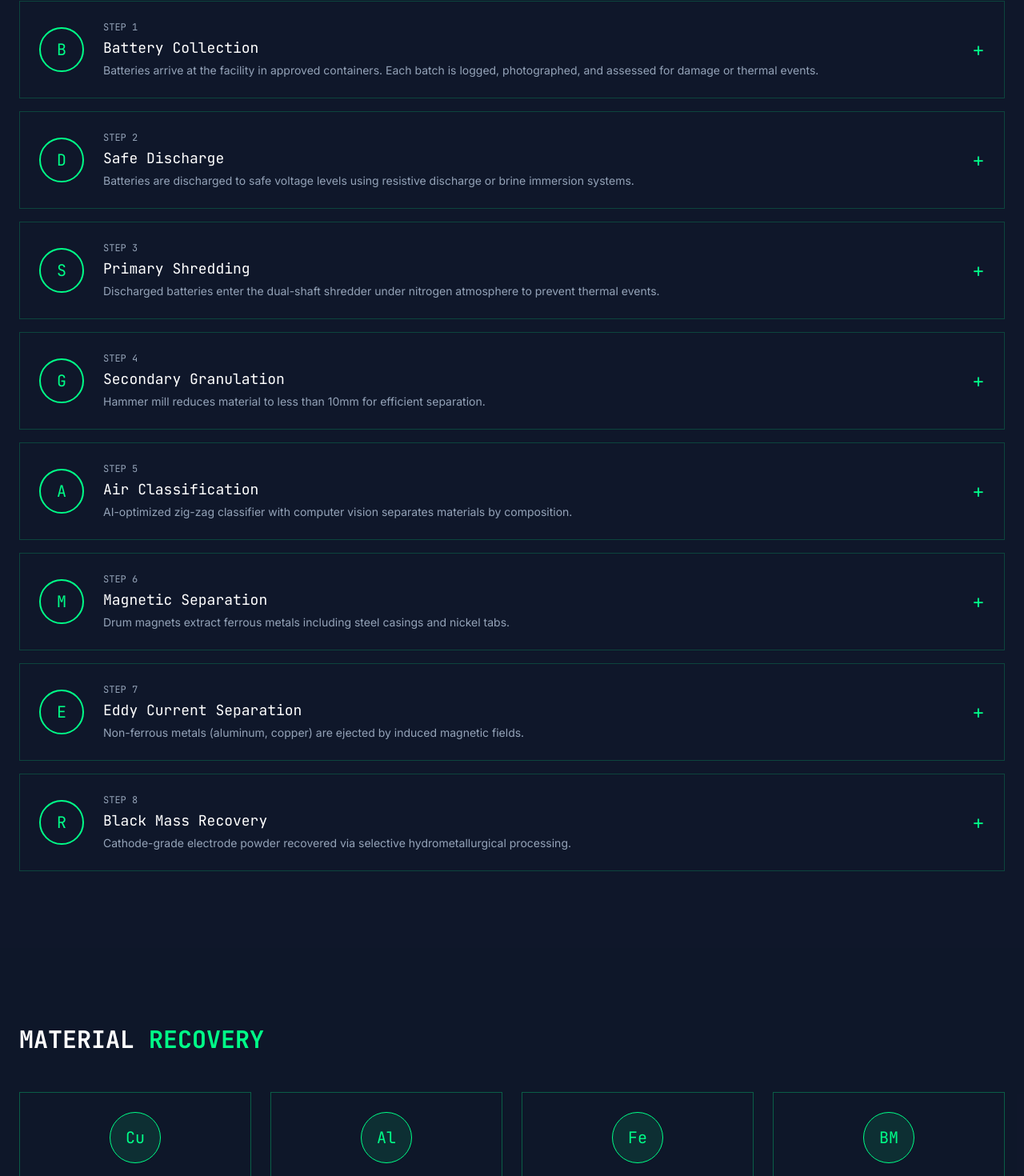
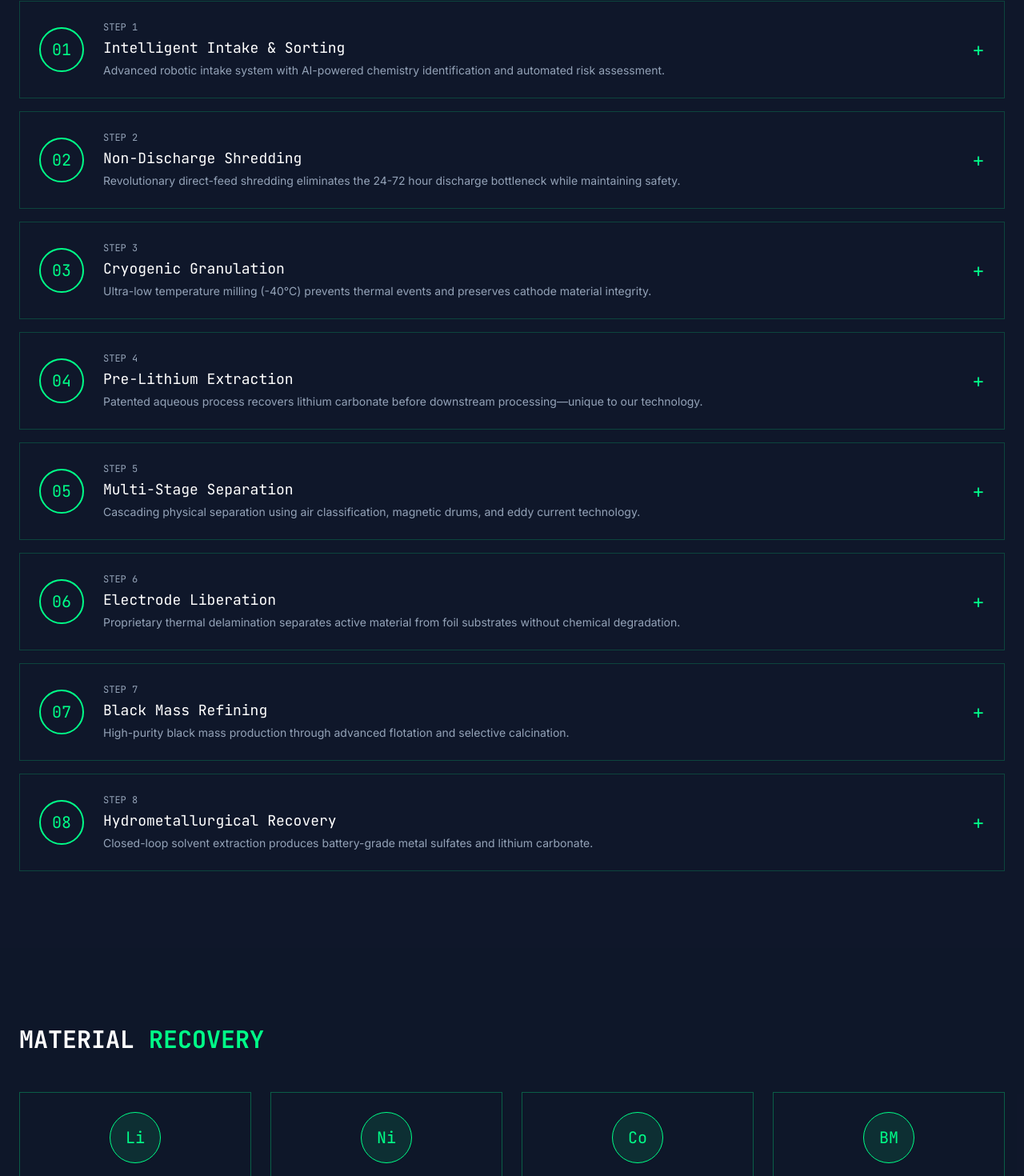
Before and after one commit to UDGOK/z1recycle, a React (Vite) app: page /process in a window 1280 px wide. Shown: the part 1682-3152 px from the top of the page at 80% size. Built offline with nearby package versions, Linux system fonts and the light colour scheme.

Commit message:
Enhanced recycling process with advanced technical details

```diff
--- a/src/pages/process/RecyclingProcess.tsx
+++ b/src/pages/process/RecyclingProcess.tsx
@@ -7,67 +7,67 @@ import AnimatedCounter from '../../components/ui/AnimatedCounter';
 const processSteps = [
   {
     step: 1,
-    name: 'Battery Collection',
-    description: 'Batteries arrive at the facility in approved containers. Each batch is logged, photographed, and assessed for damage or thermal events.',
-    details: 'Incoming batteries are sorted by chemistry (NMC, LFP, NCA) and state of charge. Damaged or swollen cells are isolated for special handling.',
-    icon: 'B',
+    name: 'Intelligent Intake & Sorting',
+    description: 'Advanced robotic intake system with AI-powered chemistry identification and automated risk assessment.',
+    details: 'X-ray fluorescence (XRF) and machine vision identify cell chemistry (NMC, LFP, NCA, LCO) with 99.2% accuracy. Thermal imaging detects compromised cells. Automated conveyor routing sorts by chemistry type and hazard level—no manual handling of high-risk units.',
+    icon: '01',
   },
   {
     step: 2,
-    name: 'Safe Discharge',
-    description: 'Batteries are discharged to safe voltage levels using resistive discharge or brine immersion systems.',
-    details: 'Target voltage is below 1V per cell. Hydrogen gas from brine discharge is captured and vented safely. Process takes 24-72 hours depending on pack size.',
-    icon: 'D',
+    name: 'Non-Discharge Shredding',
+    description: 'Revolutionary direct-feed shredding eliminates the 24-72 hour discharge bottleneck while maintaining safety.',
+    details: 'Proprietary inert-atmosphere chamber maintains O₂ below 1% using continuous nitrogen injection. Real-time gas chromatography monitors H₂, CO, and electrolyte vapor. Automated fire suppression with CO₂ flooding activates in <200ms if thermal runaway is detected. Processes charged cells safely—no pre-discharge required.',
+    icon: '02',
   },
   {
     step: 3,
-    name: 'Primary Shredding',
-    description: 'Discharged batteries enter the dual-shaft shredder under nitrogen atmosphere to prevent thermal events.',
-    details: 'Output size is 4-6 inches. Continuous hydrogen and temperature monitoring. Automatic nitrogen injection maintains inert atmosphere.',
-    icon: 'S',
+    name: 'Cryogenic Granulation',
+    description: 'Ultra-low temperature milling (-40°C) prevents thermal events and preserves cathode material integrity.',
+    details: 'Liquid nitrogen-cooled hammer mill reduces material to <6mm with zero thermal degradation. Cold processing prevents electrolyte evaporation and oxidation of active materials. Output particle size distribution: D50 = 2.3mm, D90 = 5.8mm. Throughput: 2,500 kg/hour per line.',
+    icon: '03',
   },
   {
     step: 4,
-    name: 'Secondary Granulation',
-    description: 'Hammer mill reduces material to less than 10mm for efficient separation.',
-    details: 'Enclosed system with dust collection. Material exits through screen sizing. Oversized material returns for additional processing.',
-    icon: 'G',
+    name: 'Pre-Lithium Extraction',
+    description: 'Patented aqueous process recovers lithium carbonate before downstream processing—unique to our technology.',
+    details: 'Selective leaching at 60°C with proprietary reagent targets lithium in electrolyte and SEI layer. Achieves 92% Li recovery at this stage. Produces battery-grade Li₂CO₃ (99.5% purity) directly. Reduces downstream hydromet complexity and acid consumption by 40%.',
+    icon: '04',
   },
   {
     step: 5,
-    name: 'Air Classification',
-    description: 'AI-optimized zig-zag classifier with computer vision separates materials by composition.',
-    details: 'Sensor-based sorting with real-time material composition analysis. Light fraction to recycler, heavy to magnetic separation. AI achieves 98%+ yield.',
-    icon: 'A',
+    name: 'Multi-Stage Separation',
+    description: 'Cascading physical separation using air classification, magnetic drums, and eddy current technology.',
+    details: 'Stage 1: Zig-zag air classifier separates separator film and plastics (>99% capture). Stage 2: Rare-earth magnetic drums extract steel casings and Ni tabs. Stage 3: High-frequency eddy current separators recover Al foil and Cu current collectors. Combined metal purity exceeds 97%.',
+    icon: '05',
   },
   {
     step: 6,
-    name: 'Magnetic Separation',
-    description: 'Drum magnets extract ferrous metals including steel casings and nickel tabs.',
-    details: 'Recovered steel is sold as scrap. Nickel-rich fraction may be further processed. Non-magnetic material continues downstream.',
-    icon: 'M',
+    name: 'Electrode Liberation',
+    description: 'Proprietary thermal delamination separates active material from foil substrates without chemical degradation.',
+    details: 'Controlled pyrolysis at 450°C under N₂ atmosphere volatilizes binder (PVDF) without oxidizing cathode material. Al and Cu foils recovered at >99% purity. Liberated electrode powder maintains original crystal structure—critical for direct recycling applications. NMP-free process eliminates toxic solvent handling.',
+    icon: '06',
   },
   {
     step: 7,
-    name: 'Eddy Current Separation',
-    description: 'Non-ferrous metals (aluminum, copper) are ejected by induced magnetic fields.',
-    details: 'Aluminum from casings and copper from current collectors are recovered separately. Both are valuable recyclable commodities.',
-    icon: 'E',
+    name: 'Black Mass Refining',
+    description: 'High-purity black mass production through advanced flotation and selective calcination.',
+    details: 'Froth flotation separates graphite anode (>98% C purity) from cathode material. Selective calcination removes residual carbon and organics. Final black mass composition: 18-22% Ni, 4-8% Co, 8-12% Mn, 6-8% Li (chemistry dependent). Particle size: D50 = 8-12μm. Ready for hydrometallurgical refining or direct cathode resynthesis.',
+    icon: '07',
   },
   {
     step: 8,
-    name: 'Black Mass Recovery',
-    description: 'Cathode-grade electrode powder recovered via selective hydrometallurgical processing.',
-    details: 'Targeted extraction of Li, Co, Ni, Mn via closed-loop hydrometallurgy achieves >98% purity—ready for direct cathode precursor resynthesis.',
-    icon: 'R',
+    name: 'Hydrometallurgical Recovery',
+    description: 'Closed-loop solvent extraction produces battery-grade metal sulfates and lithium carbonate.',
+    details: 'Selective leaching with organic acids (90% lower acid consumption vs. sulfuric). Solvent extraction cascade separates Ni, Co, Mn with 99.9% selectivity. Produces NiSO₄ (22.3% Ni), CoSO₄ (21.0% Co), MnSO₄ (32.0% Mn)—all meeting cathode precursor specs. Zero liquid discharge system recycles 98% of process water.',
+    icon: '08',
   },
 ];
 
 const recoveryStats = [
-  { material: 'Copper', rate: 97, color: '#ff7b00' },
-  { material: 'Aluminum', rate: 95, color: '#c0c0c0' },
-  { material: 'Steel', rate: 95, color: '#6b7280' },
-  { material: 'Black Mass', rate: 98, color: '#1f2937' },
+  { material: 'Lithium', rate: 95, color: '#00ff88' },
+  { material: 'Nickel', rate: 98, color: '#3b82f6' },
+  { material: 'Cobalt', rate: 99, color: '#8b5cf6' },
+  { material: 'Copper', rate: 99, color: '#ff7b00' },
 ];
 
 export default function RecyclingProcess() {
@@ -240,10 +240,10 @@ export default function RecyclingProcess() {
 
           <div className="grid md:grid-cols-4 gap-6">
             {[
-              { material: 'Copper', destination: 'Metal Smelters', purity: '97%+', icon: 'Cu' },
-              { material: 'Aluminum', destination: 'Recyclers', purity: '95%+', icon: 'Al' },
-              { material: 'Steel', destination: 'Scrap Market', purity: '95%+', icon: 'Fe' },
-              { material: 'Black Mass', destination: 'Cathode Precursor', purity: '>98% Purity', icon: 'BM' },
+              { material: 'Li₂CO₃', destination: 'Cathode Manufacturing', purity: '99.5% Battery Grade', icon: 'Li' },
+              { material: 'NiSO₄', destination: 'pCAM Production', purity: '22.3% Ni Content', icon: 'Ni' },
+              { material: 'CoSO₄', destination: 'pCAM Production', purity: '21.0% Co Content', icon: 'Co' },
+              { material: 'Black Mass', destination: 'Direct Recycling', purity: '>65% NMC Content', icon: 'BM' },
             ].map((item, index) => (
               <motion.div
                 key={item.material}
```
